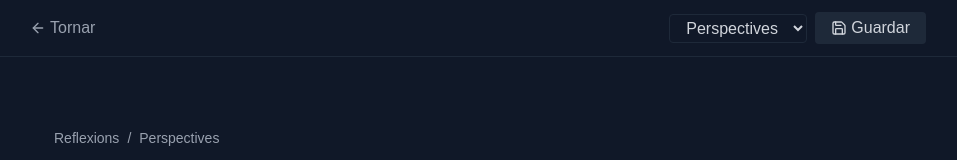
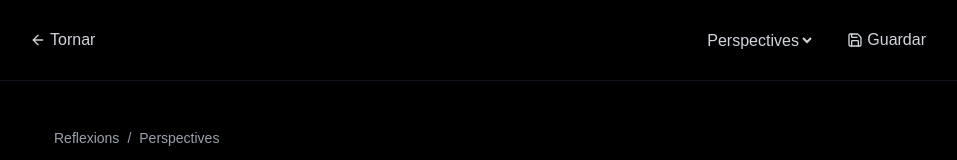
Before and after one commit to boversauros/admintonibover, a Next.js app: page /posts/new in a window 1280 px wide. Shown: the top 160 px of the page, without its empty margins (162-1119 px from the left). Built offline with nearby package versions, Linux system fonts and the light colour scheme.

Commit message:
change visuals of postEditor page v12

```diff
--- a/app/posts/new/components/EditorToolbar.tsx
+++ b/app/posts/new/components/EditorToolbar.tsx
@@ -20,21 +20,21 @@ export const EditorToolbar: React.FC<EditorToolbarProps> = ({
   const router = useRouter();
 
   return (
-    <div className="fixed top-0 left-0 right-0 bg-gray-900 border-b border-gray-800 z-10 px-6 py-3">
-      <div className="max-w-4xl mx-auto flex justify-between items-center">
+    <div className="fixed top-0 left-0 right-0 bg-black/95 border-b border-gray-800/50 z-10">
+      <div className="max-w-4xl mx-auto flex justify-between items-center h-20">
         <button
-          className="flex items-center gap-1 text-gray-400 hover:text-white transition-colors"
+          className="flex items-center gap-1 text-gray-300 hover:text-white transition-colors hover:cursor-pointer"
           onClick={() => router.push("/")}
         >
           <ArrowLeft className="w-4 h-4" />
           <span>Tornar</span>
         </button>
 
-        <div className="flex items-center gap-2">
+        <div className="flex items-center space-x-8">
           <select
             value={category}
             onChange={(e) => onCategoryChange(e.target.value)}
-            className="bg-gray-900 border border-gray-800 rounded px-3 py-1 text-gray-300"
+            className="text-gray-300 hover:text-white transition-colors hover:cursor-pointer"
           >
             {categories.map((cat) => (
               <option key={cat.id} value={cat.id}>
@@ -45,7 +45,7 @@ export const EditorToolbar: React.FC<EditorToolbarProps> = ({
 
           <button
             onClick={onSave}
-            className="flex items-center gap-1 px-4 py-1 rounded bg-gray-800 hover:bg-gray-700 text-gray-300 hover:text-white transition-colors disabled:bg-gray-700 disabled:text-gray-500 disabled:cursor-not-allowed"
+            className="flex items-center gap-1 text-gray-300 hover:text-white transition-colors"
             disabled={loading}
           >
             <Save className="w-4 h-4" />
--- a/app/posts/new/components/PostEditor.tsx
+++ b/app/posts/new/components/PostEditor.tsx
@@ -38,7 +38,7 @@ const PostEditor: React.FC<PostEditorProps> = ({ postId }) => {
   }
 
   return (
-    <div className="bg-gray-900 text-white min-h-screen">
+    <div className="bg-black text-white min-h-screen">
       <EditorToolbar
         loading={loading}
         category={post.category}
```
